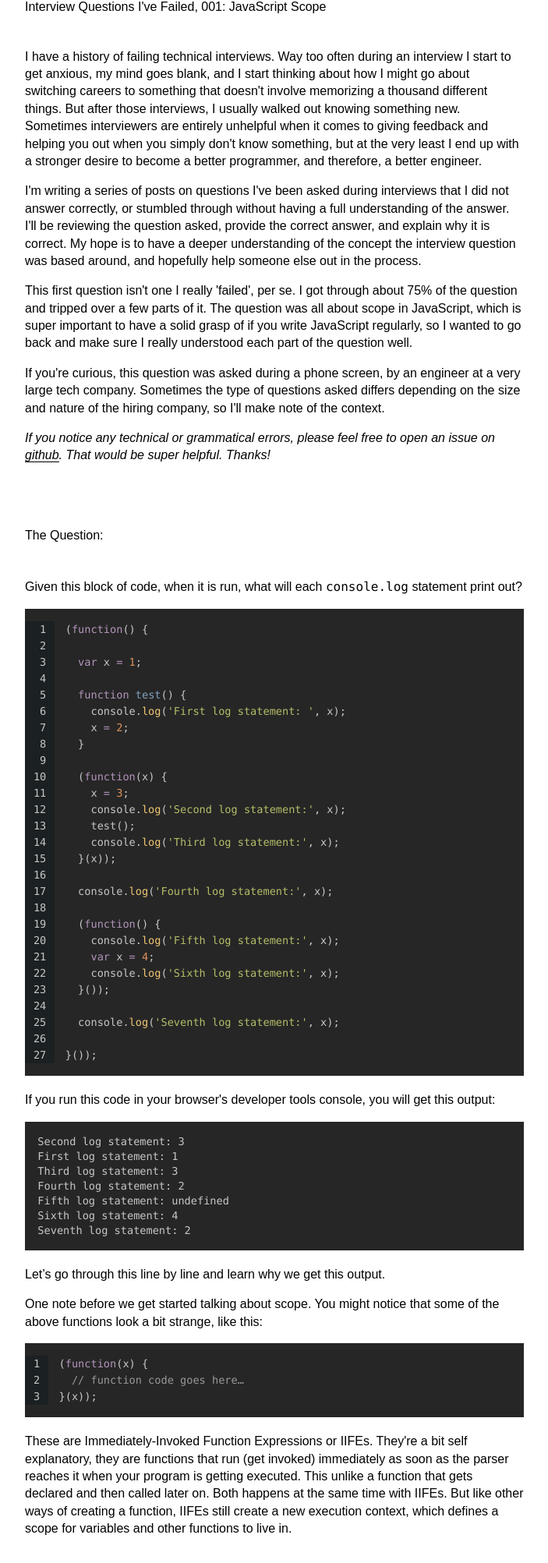
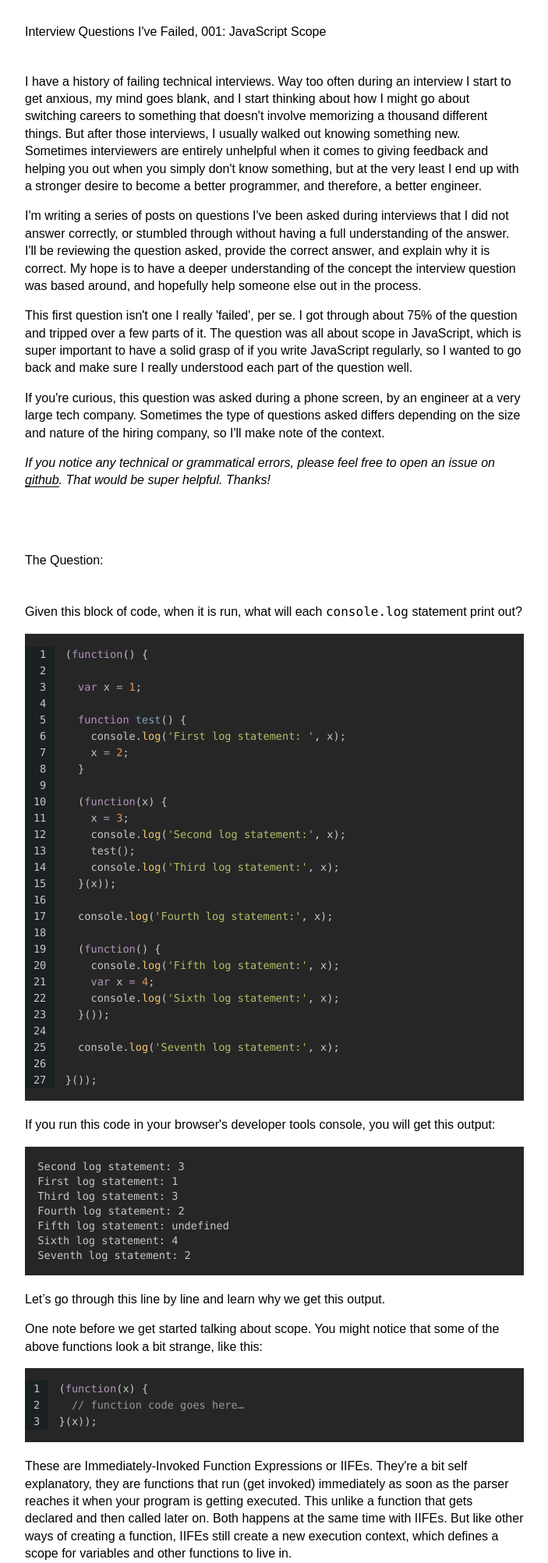
Before and after one commit to timothymalcham/personal-site, a PHP site: page /blog/iqihf/001.html in a window 1280 px wide. Shown: the top 2005 px of the page at 78% size, without its empty margins (288-991 px from the left). Run offline with PHP 8.4, Linux system fonts and the light colour scheme.

Commit message:
add vertical margin

```diff
--- a/style/style.css
+++ b/style/style.css
@@ -66,7 +66,7 @@ small, .font-very-small {
 .container {
   max-width: 40rem;
   width: 92%;
-  margin: 0 auto;
+  margin: 2rem auto;
 }
 
 a {
```
